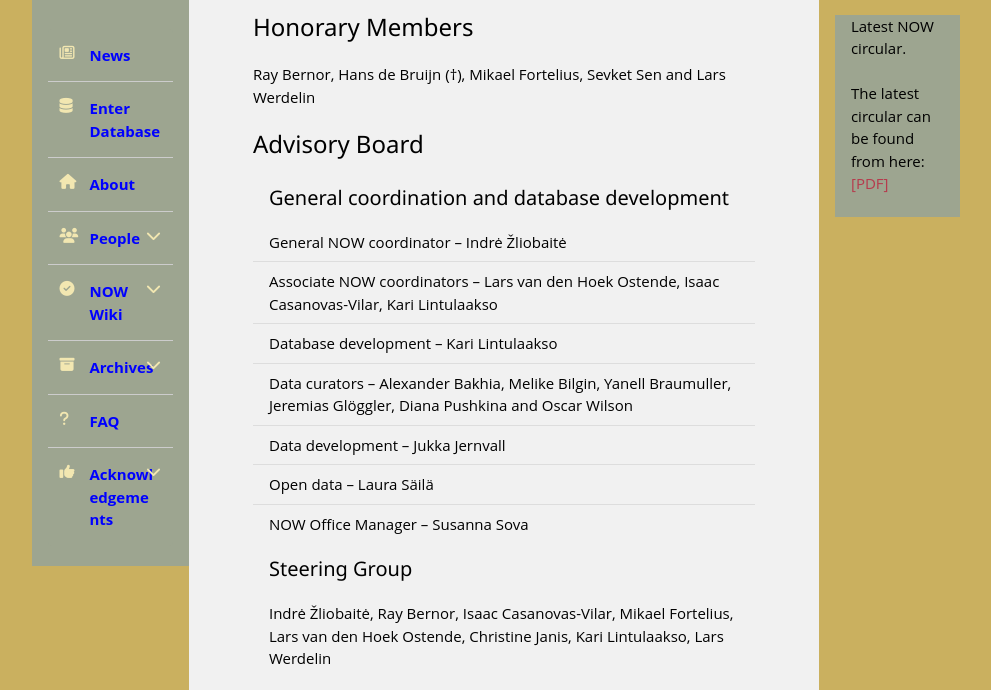
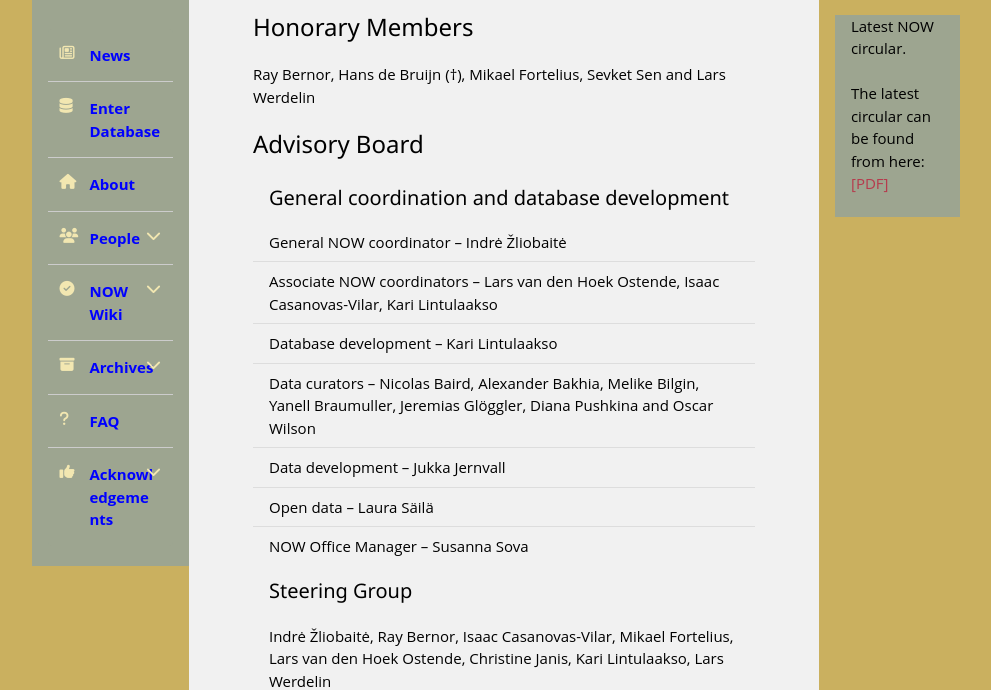
Before and after one commit to karilint/new_and_old_worlds, a Django app: template now/templates/board.html in a window 1280 px wide. Shown: the part 351-1041 px from the top of the page, without its empty margins (136-1127 px from the left). Run offline with Django 3.2, Linux system fonts and the light colour scheme; the template is opened without the code that fills it, so the values that code supplies are empty; some libraries are stand-ins or nearby versions.

Commit message:
Added Nicolas Baird

```diff
--- a/now/templates/board.html
+++ b/now/templates/board.html
@@ -32,7 +32,7 @@ NOW - Fossil Mammal Database - Advisory Board
       <li>General NOW coordinator &ndash; Indr&#279; &#381;liobait&#279;</li>
       <li>Associate NOW coordinators &ndash; Lars van den Hoek Ostende, Isaac Casanovas-Vilar, Kari Lintulaakso</li>
       <li>Database development &ndash; Kari Lintulaakso</li>
-      <li>Data curators &ndash; Alexander Bakhia, Melike Bilgin, Yanell Braumuller, Jeremias Glöggler, Diana Pushkina and Oscar Wilson</li>
+      <li>Data curators &ndash; Nicolas Baird, Alexander Bakhia, Melike Bilgin, Yanell Braumuller, Jeremias Glöggler, Diana Pushkina and Oscar Wilson</li>
       <li>Data development &ndash; Jukka Jernvall</li>
       <li>Open data &ndash; Laura S&auml;il&auml;</li>
       <li>NOW Office Manager &ndash; Susanna Sova</li>
```
